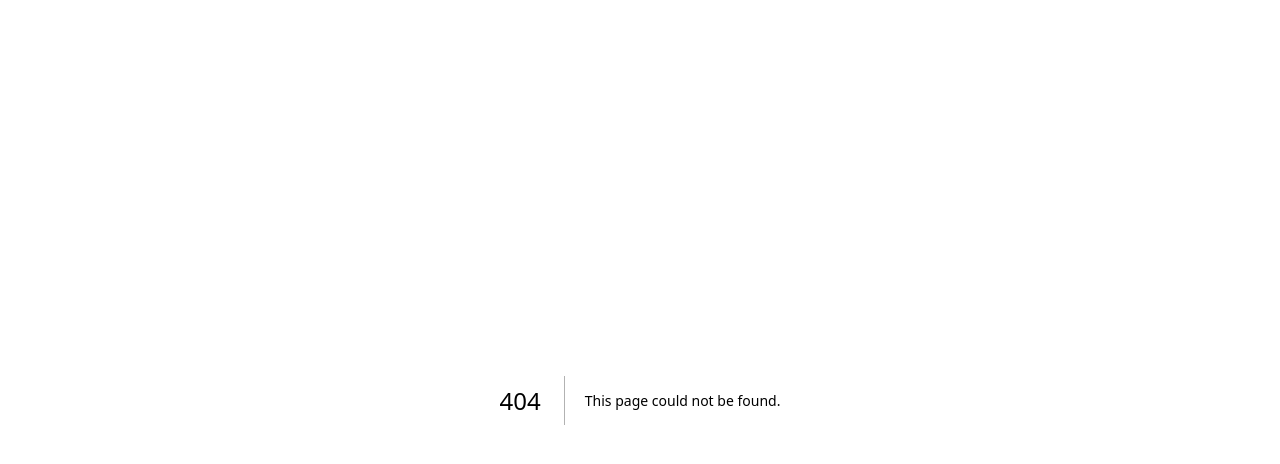
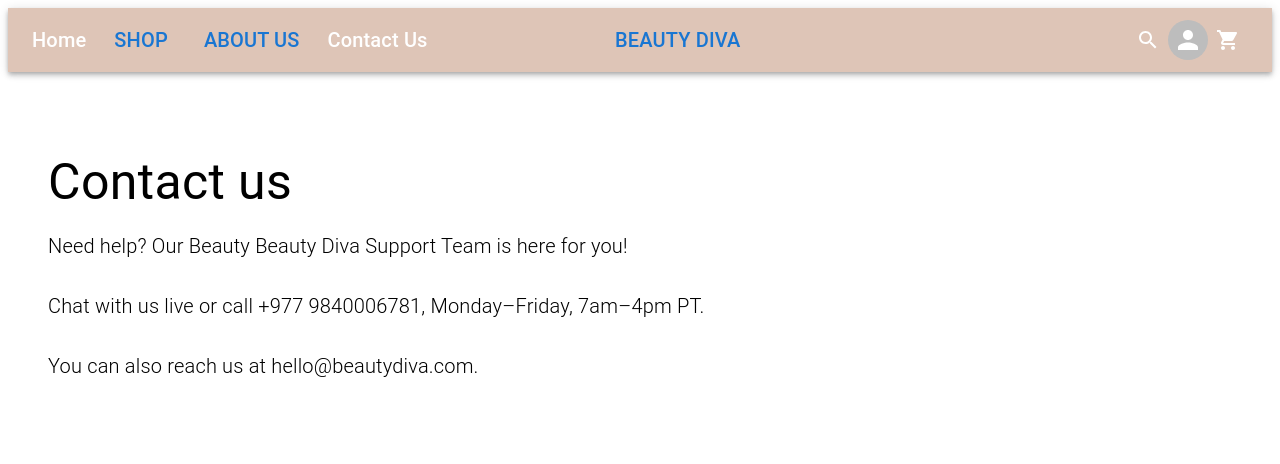
Before and after one commit to bishalvaii/beauty_diva, a Next.js app: page /contact in a window 1280 px wide. Before the commit this address had no page. Shown: the top 464 px of the page. Built offline with nearby package versions, Linux system fonts and the light colour scheme.

Commit message:
added some routes

```diff
--- /dev/null
+++ b/src/pages/contact.js
@@ -0,0 +1,94 @@
+import React from 'react'
+import { AppBar, Avatar, Box, Button, Grid, IconButton, Toolbar, Typography } from '@mui/material';
+import { useRouter } from 'next/router';
+import SearchIcon from '@mui/icons-material/Search';
+import ShoppingCartIcon from '@mui/icons-material/ShoppingCart';
+
+
+
+const contact = () => {
+  const router = useRouter();
+  const navigateToShop = () => {
+    router.push('/shop');
+  };
+
+  const navigateToAboutUs = () => {
+    router.push('/aboutus')
+  }
+
+  const navigateToContact = () => {
+    router.push('/contact')
+  }
+  const navigateToHome = () => {
+    router.push('/dashboard')
+  }
+  return (
+    <>
+    <AppBar position="static" sx={{ bgcolor: "#DEC5B7" }}>
+    <Toolbar sx={{ display: 'flex', justifyContent: 'space-between' }}>
+        {/* Left section */}
+        <Box style={{ display: 'flex', gap: '20px', justifyContent: 'space-between', alignItems: 'center' }}>
+            <Typography variant="h6" component="div">
+                Home
+            </Typography>
+            <Button onClick={navigateToShop}>
+            <Typography variant="h6" component="div">
+                Shop
+            </Typography>
+            </Button>
+            <Button onClick={navigateToAboutUs}>
+            <Typography variant="h6" component="div">
+                About Us
+            </Typography>
+            </Button>
+            <Typography variant="h6" component="div" onClick={navigateToContact}>
+                Contact Us
+            </Typography>
+        </Box>
+        {/* Center section */}
+        <Button onClick={navigateToHome}>
+        <Typography variant="h6" component="div" sx={{ mr: 25 }}>
+            Beauty Diva
+        </Typography>
+        </Button>
+        {/* Right section */}
+        <Box display="flex" alignItems="center">
+            <IconButton color="inherit">
+                <SearchIcon />
+            </IconButton>
+            <Avatar />
+            <IconButton color="inherit">
+                <ShoppingCartIcon />
+            </IconButton>
+        </Box>
+    </Toolbar>
+</AppBar>
+
+<Box  mt={10} >
+
+
+                {/* Right side: Heading and Description */}
+                <Box ml={5} mb={10} maxWidth={700}>
+                    <Typography variant="h4"  sx={{fontWeight: 400, fontSize: '50px'}}gutterBottom>
+                     Contact us
+                    </Typography>
+                    <Typography variant="body1" sx={{fontWeight: 300, fontSize: '20px'}} >
+                    Need help? Our Beauty Beauty Diva Support Team is here for you!
+                    <br />
+                    <br />
+                    Chat with us live or call +977 9840006781, Monday–Friday, 7am–4pm PT.
+<br />
+<br />
+You can also reach us at hello@beautydiva.com.
+
+
+                    </Typography>
+
+                </Box>
+            </Box>
+            </>
+
+  )
+}
+
+export default contact
```
Also changed, not shown: src/components/Dashboard.js (+6 -2 lines).
